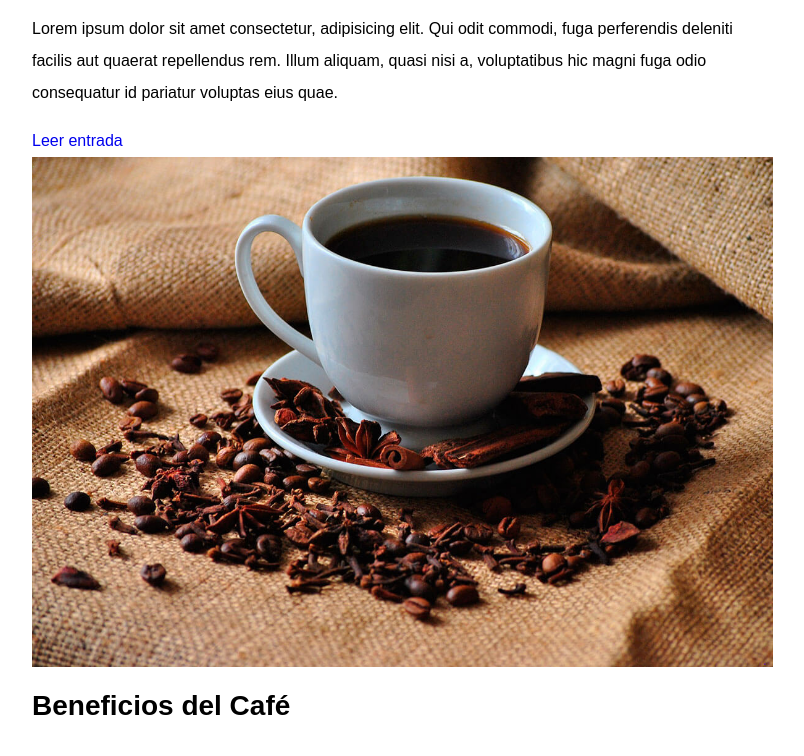
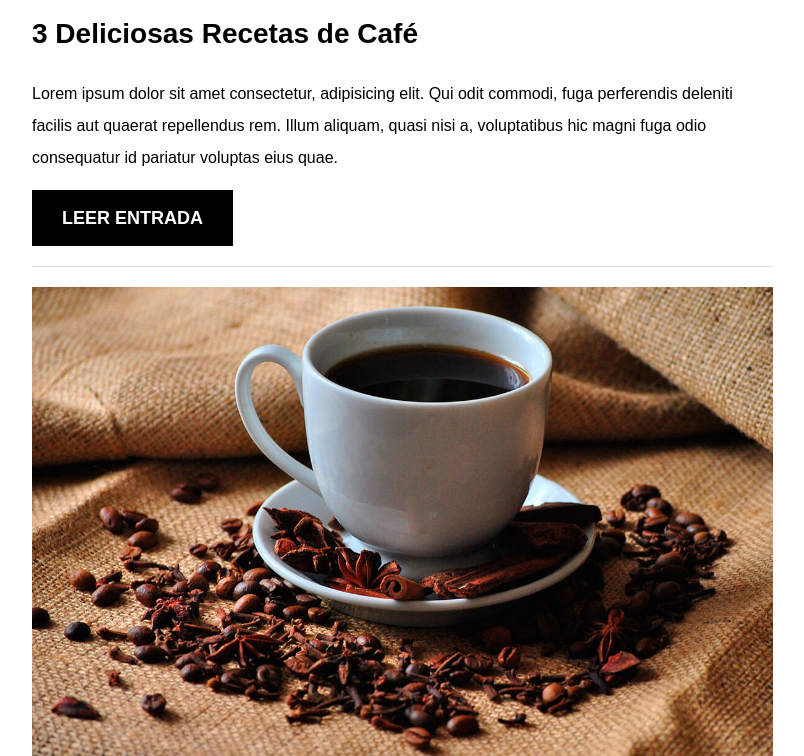
Before and after one commit to FabianUM/Blog-Cafe-Dise-o, a plain HTML site: page index.html in a window 1280 px wide. Shown: the part 2044-2800 px from the top of the page, without its empty margins (32-836 px from the left). Drawn offline with Linux system fonts and the light colour scheme.

Commit message:
blog finalizado

```diff
--- a/css/style.css
+++ b/css/style.css
@@ -5,6 +5,7 @@
     --primario: #784D3C;
     --blanco: #FFF;
     --negro: #000;
+    --gris: #E1E1E1;
 }
 
 html {
@@ -121,3 +122,32 @@ img {
         column-gap: 4rem;
     }
 }
+
+.entrada {
+    border-bottom: 1px solid var(--gris);
+    margin-bottom: 2rem;
+}
+.entrada:last-of-type {
+    border: none;
+    margin-bottom: 0;
+}
+
+.boton {
+    display: block;
+    text-align: center;
+    color: var(--blanco);
+    font-family: var(--fuentesHeadding);
+    text-transform: uppercase;
+    font-weight: 700;
+    padding: 1rem 3rem;
+    font-size: 1.8rem;
+    margin-bottom: 2rem;
+}
+@media (min-width: 768px) {
+    .boton {
+        display: inline-block;
+    }
+}
+.boton--primario {
+    background-color: var(--negro);
+}
```
